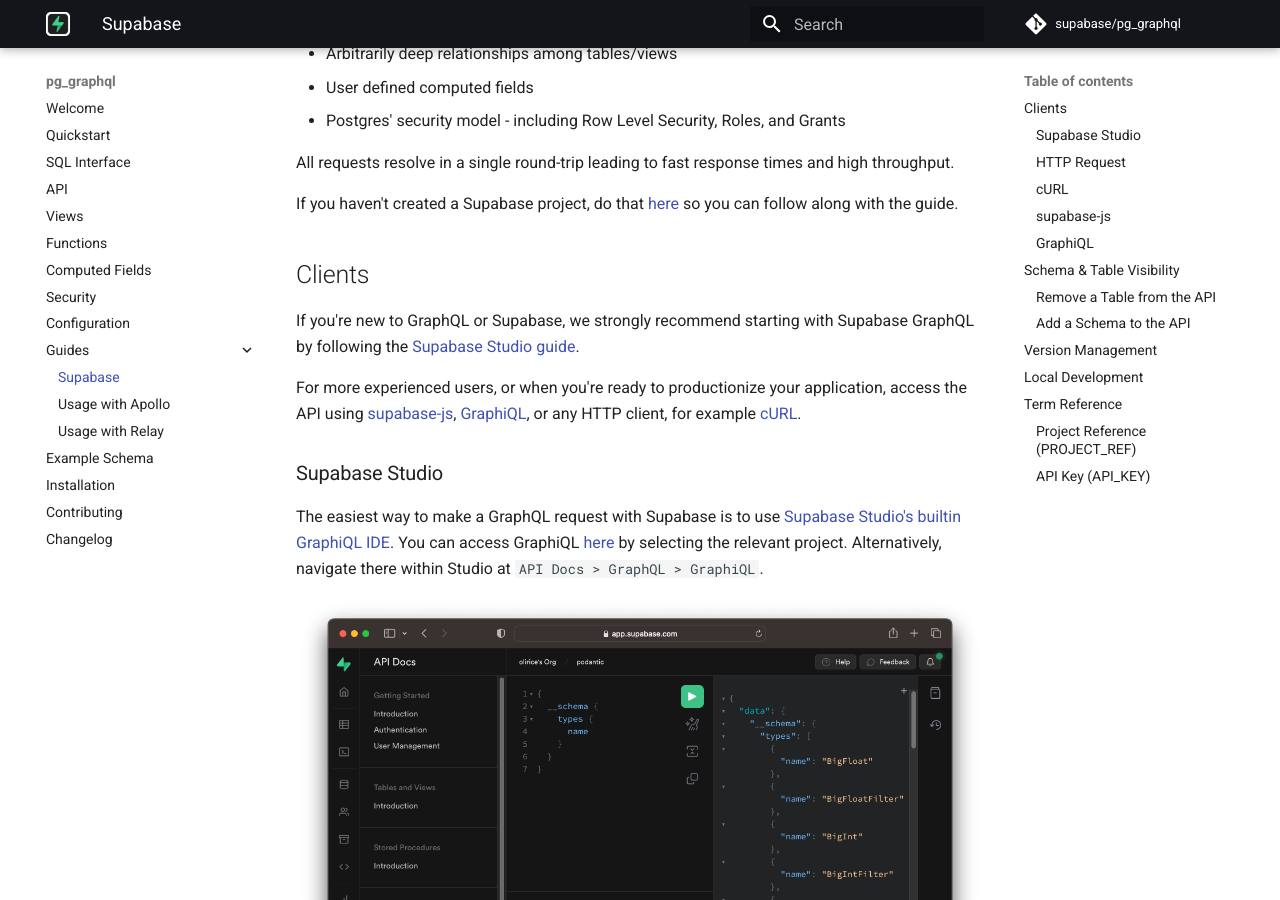
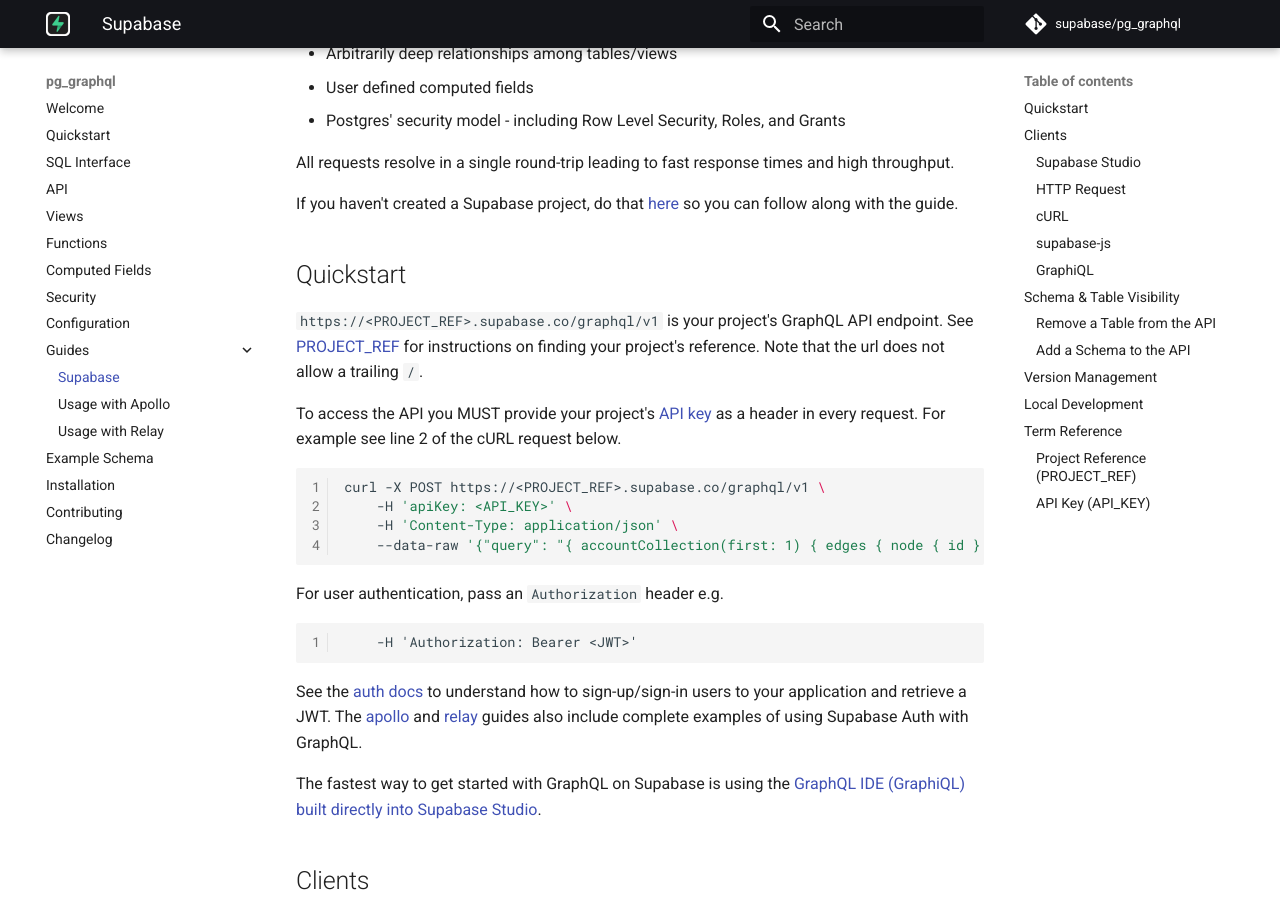
Before and after one commit to supabase/pg_graphql, an MkDocs documentation site: the page built from docs/supabase.md, in a window 1280 px wide and 900 px high, scrolled down 273 px. Built offline with MkDocs 1.6.1 and Material for MkDocs 9.7.7, drawn with Linux system fonts in a browser that asks for light colours; comment, search, counter and statistics services are not loaded.

Commit message:
add quickstart section to supbase docs

````diff
--- a/docs/supabase.md
+++ b/docs/supabase.md
@@ -9,6 +9,28 @@
 All requests resolve in a single round-trip leading to fast response times and high throughput.
 
 If you haven't created a Supabase project, do that [here](https://database.new) so you can follow along with the guide.
+
+## Quickstart
+
+`https://<PROJECT_REF>.supabase.co/graphql/v1` is your project's GraphQL API endpoint. See [PROJECT_REF](#project-reference-project_ref) for instructions on finding your project's reference. Note that the url does not allow a trailing `/`.
+
+To access the API you MUST provide your project's [API key](#api-key-api_key) as a header in every request. For example see line 2 of the cURL request below.
+
+```sh
+curl -X POST https://<PROJECT_REF>.supabase.co/graphql/v1 \
+    -H 'apiKey: <API_KEY>' \
+    -H 'Content-Type: application/json' \
+    --data-raw '{"query": "{ accountCollection(first: 1) { edges { node { id } } } }", "variables": {}}'
+```
+
+For user authentication, pass an `Authorization` header e.g.
+```
+    -H 'Authorization: Bearer <JWT>'
+```
+See the [auth docs](https://supabase.com/docs/guides/auth/auth-email) to understand how to sign-up/sign-in users to your application and retrieve a JWT. The [apollo](usage_with_apollo.md) and [relay](usage_with_relay.md) guides also include complete examples of using Supabase Auth with GraphQL.
+
+The fastest way to get started with GraphQL on Supabase is using the [GraphQL IDE (GraphiQL) built directly into Supabase Studio](#supabase-studio).
+
 
 ## Clients
 
````
